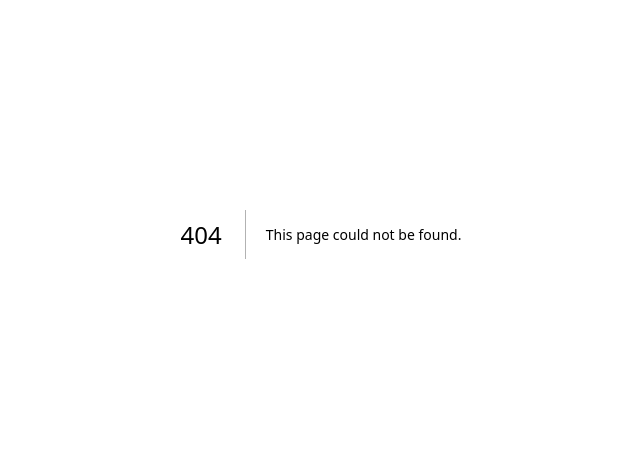
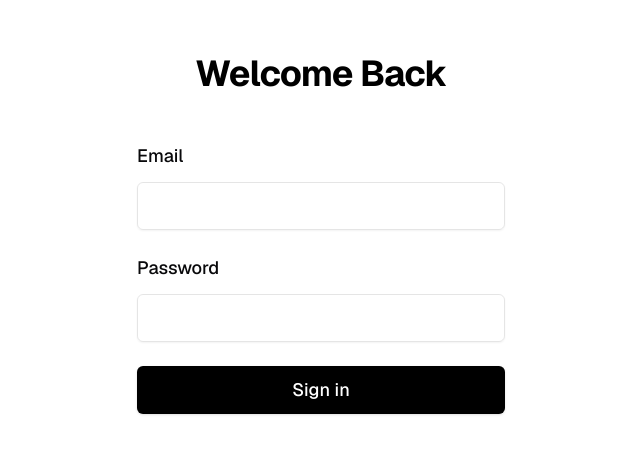
Before and after one commit to mohamedar97/padel-scoreboard, a Next.js app: page /login in a window 1280 px wide. Before the commit this address had no page. Shown: the part 166-620 px from the top of the page, without its empty margins (319-959 px from the left). Built offline with nearby package versions, Linux system fonts and the light colour scheme; no server answers.

Commit message:
Added auth and login form

```diff
--- /dev/null
+++ b/src/app/login/page.tsx
@@ -0,0 +1,19 @@
+import LoginForm from "@/components/loginForm";
+import { auth } from "@/server/authConfig";
+import { redirect } from "next/navigation";
+
+export default async function LoginPage() {
+  const session = await auth();
+  console.log(session);
+
+  if (session) {
+    redirect("/");
+  }
+  return (
+    <div className="flex min-h-screen flex-col justify-center bg-white">
+      <div className="container mx-auto max-w-[400px] px-4">
+        <LoginForm />
+      </div>
+    </div>
+  );
+}
--- a/src/components/TournamentList.tsx
+++ b/src/components/TournamentList.tsx
@@ -7,6 +7,7 @@ import { Calendar, MapPin, Plus, ChevronDown } from "lucide-react";
 import { Button } from "@/components/ui/button";
 import Link from "next/link";
 import { useState } from "react";
+import { useSession } from "next-auth/react";
 
 interface TournamentListProps {
   tournaments: Tournament[];
@@ -14,6 +15,8 @@ interface TournamentListProps {
 
 export default function TournamentList({ tournaments }: TournamentListProps) {
   const [showAllTournaments, setShowAllTournaments] = useState(false);
+  const { data: session } = useSession();
+  console.log(session);
 
   // Get the latest tournament
   const latestTournament = tournaments[0];
@@ -28,6 +31,7 @@ export default function TournamentList({ tournaments }: TournamentListProps) {
   return (
     <div className="w-full space-y-6">
       <div className="flex justify-end">
+        {session && (
           <Link href="/tournaments/create">
             <Button
               variant="outline"
@@ -37,6 +41,7 @@ export default function TournamentList({ tournaments }: TournamentListProps) {
               Add Tournament
             </Button>
           </Link>
+        )}
       </div>
 
       <div className="grid grid-cols-1 gap-6 md:grid-cols-2 lg:grid-cols-3">
--- /dev/null
+++ b/src/components/loginForm.tsx
@@ -0,0 +1,95 @@
+"use client";
+import React from "react";
+import { useState } from "react";
+import { signIn } from "next-auth/react";
+import { useRouter } from "next/navigation";
+import { Button } from "@/components/ui/button";
+import { Input } from "@/components/ui/input";
+import { Label } from "@/components/ui/label";
+import { Loader2 } from "lucide-react";
+
+const LoginForm = () => {
+  const router = useRouter();
+  const [email, setEmail] = useState("");
+  const [password, setPassword] = useState("");
+  const [error, setError] = useState("");
+  const [isLoading, setIsLoading] = useState(false);
+
+  const handleSubmit = async (e: React.FormEvent) => {
+    e.preventDefault();
+    setError("");
+    setIsLoading(true);
+
+    try {
+      const result = await signIn("credentials", {
+        email,
+        password,
+        redirect: false,
+      });
+
+      if (result?.error) {
+        setError("Invalid email or password");
+      } else {
+        router.push("/");
+        router.refresh();
+      }
+    } catch (error) {
+      setError("An error occurred during login");
+    } finally {
+      setIsLoading(false);
+    }
+  };
+
+  return (
+    <div className="mx-auto w-full max-w-2xl">
+      <h1 className="mb-12 text-center text-4xl font-bold tracking-tight text-black">
+        Welcome Back
+      </h1>
+      <form onSubmit={handleSubmit} className="space-y-6">
+        <div className="space-y-3">
+          <Label htmlFor="email" className="text-lg">
+            Email
+          </Label>
+          <Input
+            type="email"
+            id="email"
+            value={email}
+            onChange={(e) => setEmail(e.target.value)}
+            className="h-12 border-black/10 text-lg"
+            required
+          />
+        </div>
+        <div className="space-y-3">
+          <Label htmlFor="password" className="text-lg">
+            Password
+          </Label>
+          <Input
+            type="password"
+            id="password"
+            value={password}
+            onChange={(e) => setPassword(e.target.value)}
+            className="h-12 border-black/10 text-lg"
+            required
+          />
+        </div>
+        {error && <div className="text-base text-red-500">{error}</div>}
+        <Button
+          type="submit"
+          disabled={isLoading}
+          className="mt-6 h-12 w-full bg-black text-lg text-white hover:bg-black/90"
+        >
+          {isLoading ? (
+            <>
+              <Loader2 className="mr-2 h-5 w-5 animate-spin" />
+              Signing in...
+            </>
+          ) : (
+            "Sign in"
+          )}
+        </Button>
+      </form>
+    </div>
+  );
+};
+
+export default LoginForm;
--- a/src/components/tournamentDetails/MatchesTable.tsx
+++ b/src/components/tournamentDetails/MatchesTable.tsx
@@ -160,7 +160,7 @@ export function MatchesTable({ tournament, onMatchUpdate }: MatchesTableProps) {
                 <Table>
                   <TableHeader>
                     <TableRow>
-                      {true && (
+                      {session && (
                         <TableHead className="w-[100px]">Actions</TableHead>
                       )}
                       <TableHead>Team 1</TableHead>
@@ -171,7 +171,7 @@ export function MatchesTable({ tournament, onMatchUpdate }: MatchesTableProps) {
                   <TableBody>
                     {matches.map((match) => (
                       <TableRow key={match.id}>
-                        {true && (
+                        {session && (
                           <TableCell>
                             <Button
                               size="icon"
--- a/src/server/authConfig.ts
+++ b/src/server/authConfig.ts
@@ -13,20 +13,7 @@ declare module "next-auth" {
     } & DefaultSession["user"];
   }
 }
-const users = [
-  {
-    id: "1",
-    email: "admin@example.com",
-    password: "admin123", // In a real app, this should be hashed
-    name: "Admin User",
-  },
-  {
-    id: "2",
-    email: "user@example.com",
-    password: "user123", // In a real app, this should be hashed
-    name: "Regular User",
-  },
-];
+
 // Initialize NextAuth with authentication handlers, providers, and callbacks
 /**
  * This file contains the options for NextAuth configuration.
@@ -53,14 +40,17 @@ export const {
       },
       async authorize(credentials) {
         if (!credentials?.email || !credentials?.password) return null;
+        const loginEmail = process.env.LOGIN_EMAIL;
+        const loginPassword = process.env.LOGIN_PASSWORD;
 
-        const user = users.find((user) => user.email === credentials.email);
-
-        if (user && user.password === credentials.password) {
+        if (
+          credentials.email === loginEmail &&
+          credentials.password === loginPassword
+        ) {
           return {
-            id: user.id,
-            email: user.email,
-            name: user.name,
+            id: "1",
+            email: loginEmail,
+            name: "Padelers Admin",
           };
         }
 
@@ -85,13 +75,18 @@ export const {
   },
   // Custom callbacks for NextAuth
   callbacks: {
-    session: ({ session, user }) => ({
-      ...session,
-      user: {
-        ...session.user,
-        id: user.id,
-      },
-    }),
+    async jwt({ token, user }) {
+      if (user) {
+        token.id = user.id;
+      }
+      return token;
+    },
+    async session({ session, token }) {
+      if (session.user) {
+        session.user.id = token.id as string;
+      }
+      return session;
+    },
   },
   // Secret for NextAuth JWT tokens
   secret: process.env.AUTH_SECRET,
```
Lines whose indentation alone changed are shown as unchanged.
